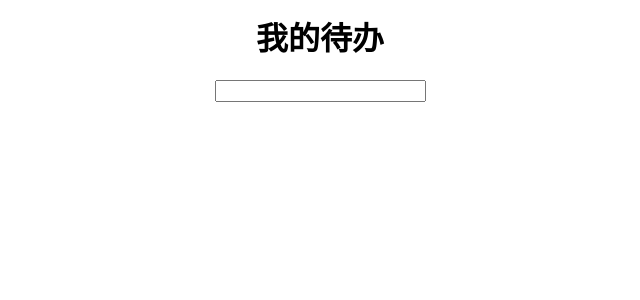
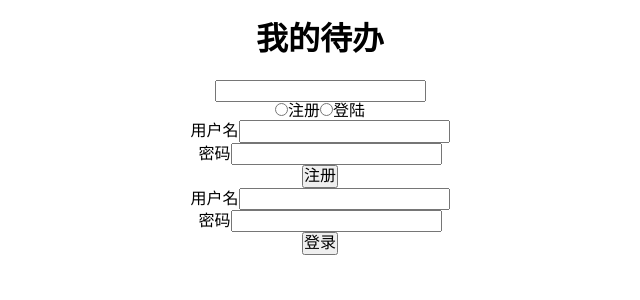
Before and after one commit to 977106024/react-app, a React (Create React App) app: page / in a window 1280 px wide. Shown: the top 300 px of the page, without its empty margins (320-960 px from the left). Built offline with nearby package versions, Linux system fonts and the light colour scheme.

Commit message:
添加登陆注册对话框

```diff
--- a/src/App.js
+++ b/src/App.js
@@ -4,6 +4,7 @@
 import './reset.css';
 import TodoInput from './TodoInput'
 import TodoItem from './TodoItem'
+import UserDialog from './UserDialog'
 
 
 class App extends Component {
@@ -37,6 +38,7 @@
         <ol>
           {todos}
         </ol>
+        <UserDialog/>
       </div>
     );
   }
--- /dev/null
+++ b/src/UserDialog.js
@@ -0,0 +1,44 @@
+import React,{Component} from 'react'
+
+export default class UserDialog extends Component{
+  render(){
+    return (
+      <div>
+        <div>
+          <nav>
+            <input type="radio"/>注册
+            <input type="radio"/>登陆
+          </nav>
+          <div>
+            <form>
+              <div>
+                <label>用户名</label>
+                <input type="text"/>
+              </div>
+              <div>
+                <label>密码</label>
+                <input type="password"/>
+              </div>
+              <div>
+                <button type="submit">注册</button>
+              </div>
+            </form>
+            <form className="signIn"> {/* 登录*/}
+             <div className="row">
+              <label>用户名</label>
+              <input type="text"/>
+             </div>
+             <div className="row">
+               <label>密码</label>
+               <input type="password"/>
+             </div>
+             <div className="row actions">
+               <button type="submit">登录</button>
+             </div>
+           </form>
+          </div>
+        </div>
+      </div>
+    )
+  }
+}
```
